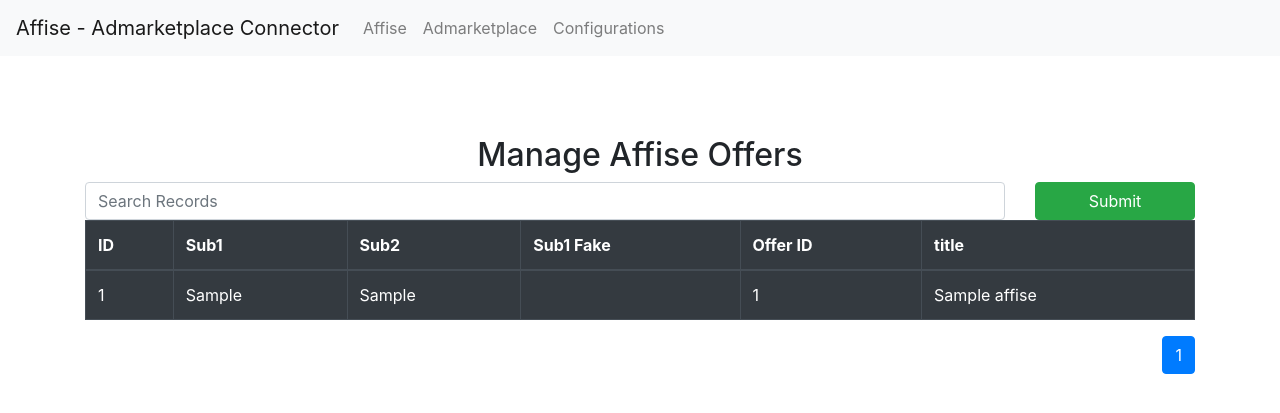
After one commit to bishoyromany/affise_admarketplace_connector, a PHP site: page /backend/show.php in a window 1280 px wide. The commit adds this page. Shown: the top 413 px of the page. Run offline with PHP 8.4, Linux system fonts and the light colour scheme; tables that the repository leaves empty or names only in its code hold one stand-in row (values such as "Sample post"); data that the repository does not hold is empty.

Commit message:
Finished Manage Offers For Affise And Admarketplace

```diff
--- a/backend/DB.php
+++ b/backend/DB.php
@@ -35,9 +35,13 @@ class DB{
         $ee = $this->con->prepare($query);
         if($debug){ dd($query); }
         if($ee->execute()){
-            $ss = $this->con->prepare("SELECT LAST_INSERT_ID() as `id`");
-            $ss->execute();
-            return $ss->fetch(\PDO::FETCH_ASSOC)['id'];
+            if(preg_match('/^INSERT/', $query, $matches)){
+                $ss = $this->con->prepare("SELECT LAST_INSERT_ID() as `id`");
+                $ss->execute();
+                return $ss->fetch(\PDO::FETCH_ASSOC)['id'];
+            }else{
+                return $ee->fetchAll(\PDO::FETCH_ASSOC);
+            }
         }
         return false;
     }
--- /dev/null
+++ b/backend/manage/affise.php
@@ -0,0 +1,60 @@
+<?php
+    require_once __DIR__.'/../DB.php';
+    $db = new DB();
+    $prefix = $db->getPrefix();
+    $totalRecords = (int)$db->query("SELECT COUNT(*) as total FROM `".$prefix."affise`")[0]['total'];
+    $pages = ceil($totalRecords / $perpage);
+    $where = '';
+    if(!empty($search)){
+        $where = "WHERE `sub1` LIKE '%$search%' OR `sub2` LIKE '%$search%' OR `sub1Fake` LIKE '%$search%' OR `offer_id` LIKE '%$search%' OR `title` LIKE '%$search%'";
+    }
+    $data = $db->query("SELECT * FROM `".$prefix."affise` $where ORDER BY `id` DESC LIMIT ".$offset.",".$perpage."");
+?>
+
+<h2 class="text-center">Manage Affise Offers</h2>
+
+<form action="<?php echo $base; ?>/backend/show.php?target=<?php echo $target; ?>&perpage=<?php echo $perpage; ?>&offset=<?php echo $x * $perpage; ?>" method="GET">
+    <div class="row">
+        <div class="col-md-10">
+            <input type="text" class="form-control" id="search" value="<?php echo $search; ?>" name="search" placeholder="Search Records">
+        </div>
+        <div class="col-md-2">
+            <button type="submit" class="btn btn-success btn-block">Submit</button>
+        </div>
+    </div>
+    <input type="hidden" name="target" value="<?php echo $target; ?>">
+</form>
+
+<table class="table table-hover table-dark table-bordered">
+    <thead>
+        <tr>
+            <th scope="col">ID</th>
+            <th scope="col">Sub1</th>
+            <th scope="col">Sub2</th>
+            <th scope="col">Sub1 Fake</th>
+            <th scope="col">Offer ID</th>
+            <th scope="col">title</th>
+        </tr>
+    </thead>
+    <tbody>
+        <?php foreach($data as $d): ?>
+            <tr>
+                <td><?php echo $d['id']; ?></td>
+                <td><?php echo $d['sub1']; ?></td>
+                <td><?php echo $d['sub2']; ?></td>
+                <td><?php echo $d['sub1Fake']; ?></td>
+                <td><?php echo $d['offer_id']; ?></td>
+                <td><?php echo $d['title']; ?></td>
+            </tr>
+        <?php endforeach; ?>
+    </tbody>
+</table>
+<nav aria-label="Page navigation example" style="float:right; clear:both;">
+  <ul class="pagination">
+    <?php for($x = 0; $x < $pages; $x++): ?>
+        <li class="page-item <?php echo $x == $currentPage ? 'active' : ''; ?>"><a class="page-link"
+        href="<?php echo $base; ?>/backend/show.php?target=<?php echo $target; ?>&search=<?php echo $search ?>&perpage=<?php echo $perpage; ?>&offset=<?php echo $x * $perpage; ?>"
+        ><?php echo $x+1; ?></a></li>
+    <?php endfor; ?>
+  </ul>
+</nav>
--- /dev/null
+++ b/backend/navbar.php
@@ -0,0 +1,27 @@
+<?php
+    require_once __DIR__.'/helpers.php';
+    $base = getConfig('base');
+    $target = isset($_GET['target']) ? $_GET['target'] : '';
+?>
+
+
+<nav class="navbar navbar-expand-lg navbar-light bg-light">
+  <a class="navbar-brand" href="<?php echo $base; ?>">Affise - Admarketplace Connector</a>
+  <button class="navbar-toggler" type="button" data-toggle="collapse" data-target="#navbarSupportedContent" aria-controls="navbarSupportedContent" aria-expanded="false" aria-label="Toggle navigation">
+    <span class="navbar-toggler-icon"></span>
+  </button>
+
+  <div class="collapse navbar-collapse" id="navbarSupportedContent">
+    <ul class="navbar-nav mr-auto">
+      <li class="nav-item <?php echo $target == 'affise' ? 'active' : ''; ?>">
+        <a class="nav-link " href="<?php echo $base; ?>/backend/show.php?target=affise">Affise</a>
+      </li>
+      <li class="nav-item <?php echo $target == 'adm' ? 'active' : ''; ?>">
+        <a class="nav-link" href="<?php echo $base; ?>/backend/show.php?target=adm">Admarketplace</a>
+      </li>
+      <li class="nav-item <?php echo $target == 'config' ? 'active' : ''; ?>">
+        <a class="nav-link" href="<?php echo $base; ?>/config.php?target=config">Configurations</a>
+      </li>
+    </ul>
+  </div>
+</nav>
--- a/backend/serve.php
+++ b/backend/serve.php
@@ -160,5 +160,9 @@ if(isset($_GET['serve'])):
     /**
      * show the result of added offers
      */
+    echo "<button><a href='".getConfig('base')."'>Go Back<a/></button>";
+
     dd(["addedOffsers" => $addedOffers, "countOfAddedOffers" => count($addedOffers)]);
+
+
 endif;
--- /dev/null
+++ b/backend/show.php
@@ -0,0 +1,43 @@
+<?php
+    $target = isset($_GET['taget']) ? $_GET['target'] : 'affise';
+    $perpage = isset($_GET['perpage']) ? (int)$_GET['perpage'] :20;
+    $offset = isset($_GET['offset']) ? (int)$_GET['offset'] : 0;
+    $currentPage = $offset == 0 ? 0 : ceil($offset / $perpage);
+    $search = isset($_GET['search']) ? filter_var($_GET['search'], FILTER_SANITIZE_STRING) : '';
+?>
+<!DOCTYPE html>
+<html lang="en">
+<head>
+    <meta charset="UTF-8">
+    <meta name="viewport" content="width=device-width, initial-scale=1.0">
+    <link rel="stylesheet" href="https://stackpath.bootstrapcdn.com/bootstrap/4.4.1/css/bootstrap.min.css" integrity="sha384-Vkoo8x4CGsO3+Hhxv8T/Q5PaXtkKtu6ug5TOeNV6gBiFeWPGFN9MuhOf23Q9Ifjh" crossorigin="anonymous">
+    <title>
+        <?php if($target == 'adm'){ echo "Show Admarketplace Ads"; }else{ echo "Show Affise Offers"; } ?>
+    </title>
+    <style>
+        #data{
+            margin-top : 80px;
+        }
+    </style>
+</head>
+<body>
+    <?php require_once __DIR__.'/navbar.php'; ?>
+
+    <div id="data">
+        <div class="container">
+            <?php
+                if($target == 'adm'){
+                    require_once __DIR__."/manage/adm.php";
+                }else{
+                    require_once __DIR__."/manage/affise.php";
+                }
+            ?>
+        </div>
+    </div>
+
+
+    <script src="https://code.jquery.com/jquery-3.4.1.slim.min.js" integrity="sha384-J6qa4849blE2+poT4WnyKhv5vZF5SrPo0iEjwBvKU7imGFAV0wwj1yYfoRSJoZ+n" crossorigin="anonymous"></script>
+    <script src="https://cdn.jsdelivr.net/npm/popper.js@1.16.0/dist/umd/popper.min.js" integrity="sha384-Q6E9RHvbIyZFJoft+2mJbHaEWldlvI9IOYy5n3zV9zzTtmI3UksdQRVvoxMfooAo" crossorigin="anonymous"></script>
+    <script src="https://stackpath.bootstrapcdn.com/bootstrap/4.4.1/js/bootstrap.min.js" integrity="sha384-wfSDF2E50Y2D1uUdj0O3uMBJnjuUD4Ih7YwaYd1iqfktj0Uod8GCExl3Og8ifwB6" crossorigin="anonymous"></script>
+</body>
+</html>
```
Also changed, not shown: backend/manage/adm.php (added, +60 -0 lines), config.php (+15 -0 lines), index.php (+12 -1 lines), .tokens.json.
